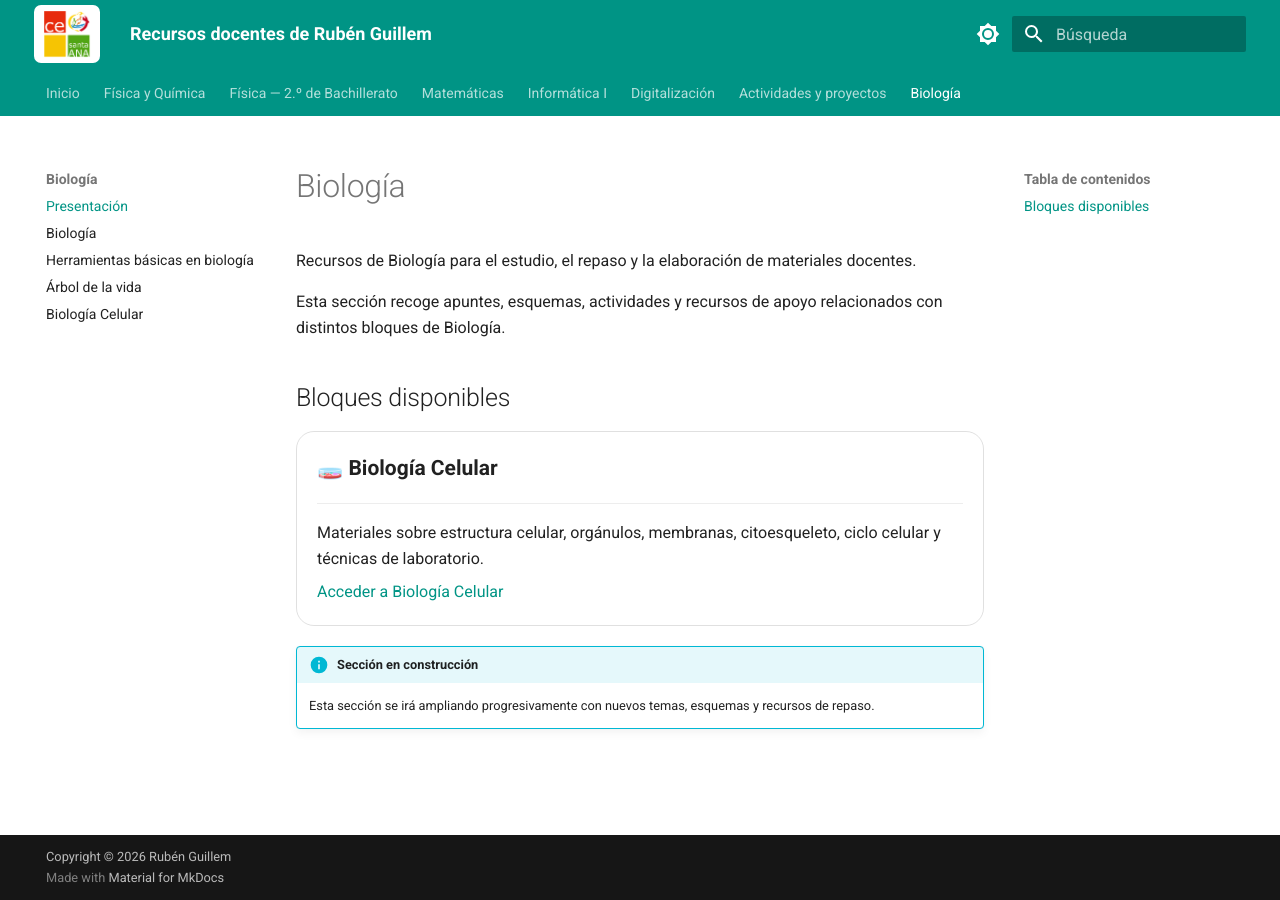
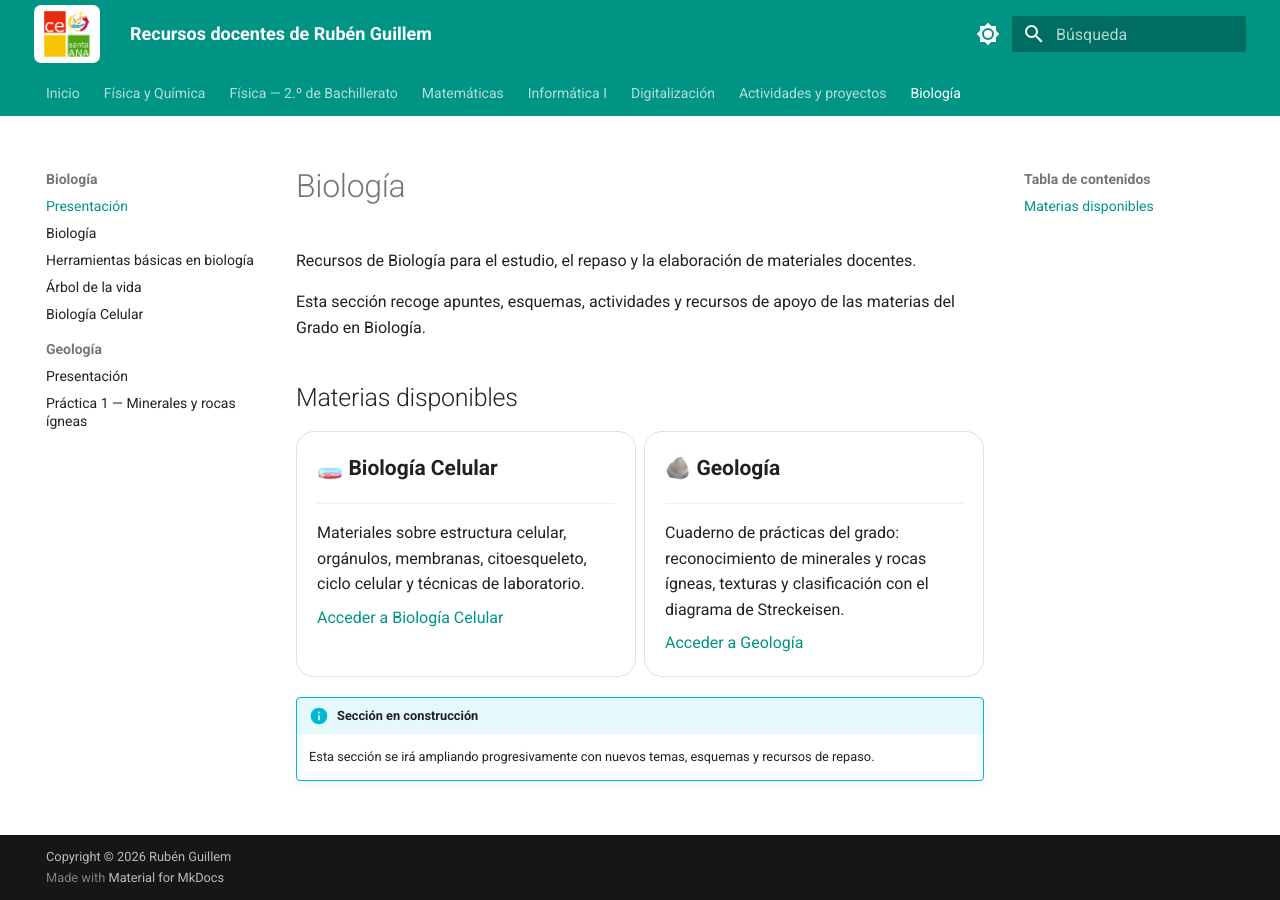
Before and after one commit to 5n7t99rb9d-web/recursos-docentes, an MkDocs documentation site: the page built from docs/biologia/index.md, in a window 1280 px wide. Built offline with MkDocs 1.6.1 and Material for MkDocs 9.7.7, drawn with Linux system fonts in a browser that asks for light colours.

Commit message:
Añade el parcial P2 y la primera práctica de Geología

```diff
--- a/docs/biologia/index.md
+++ b/docs/biologia/index.md
@@ -2,9 +2,9 @@
 
 Recursos de Biología para el estudio, el repaso y la elaboración de materiales docentes.
 
-Esta sección recoge apuntes, esquemas, actividades y recursos de apoyo relacionados con distintos bloques de Biología.
+Esta sección recoge apuntes, esquemas, actividades y recursos de apoyo de las materias del Grado en Biología.
 
-## Bloques disponibles
+## Materias disponibles
 
 <div class="grid cards" markdown>
 
@@ -16,6 +16,14 @@ Esta sección recoge apuntes, esquemas, actividades y recursos de apoyo relacion
 
     [Acceder a Biología Celular](biologia-celular/index.md)
 
+-   **🪨 Geología**
+
+    ---
+
+    Cuaderno de prácticas del grado: reconocimiento de minerales y rocas ígneas, texturas y clasificación con el diagrama de Streckeisen.
+
+    [Acceder a Geología](geologia/index.md)
+
 </div>
 
 !!! info "Sección en construcción"
--- a/mkdocs.yml
+++ b/mkdocs.yml
@@ -67,3 +67,6 @@ nav:
       - Herramientas básicas en biología: biologia/HBB/index.md
       - Árbol de la vida: biologia/arbol-de-la-vida/index.md
       - Biología Celular: biologia/biologia-celular/index.md
+      - Geología:
+          - Presentación: biologia/geologia/index.md
+          - Práctica 1 — Minerales y rocas ígneas: biologia/geologia/practica-1.md
```
Also changed, not shown: docs/biologia/geologia/index.md (added, +21 -0 lines), docs/biologia/geologia/practica-1.md (added, +36 -0 lines), docs/fisica/2-bach/gravitacion.md (+8 -0 lines), docs/fisica/2-bach/index.md (+2 -2 lines), docs/fisica/2-bach/ondas.md (+8 -0 lines), 2 other files.
